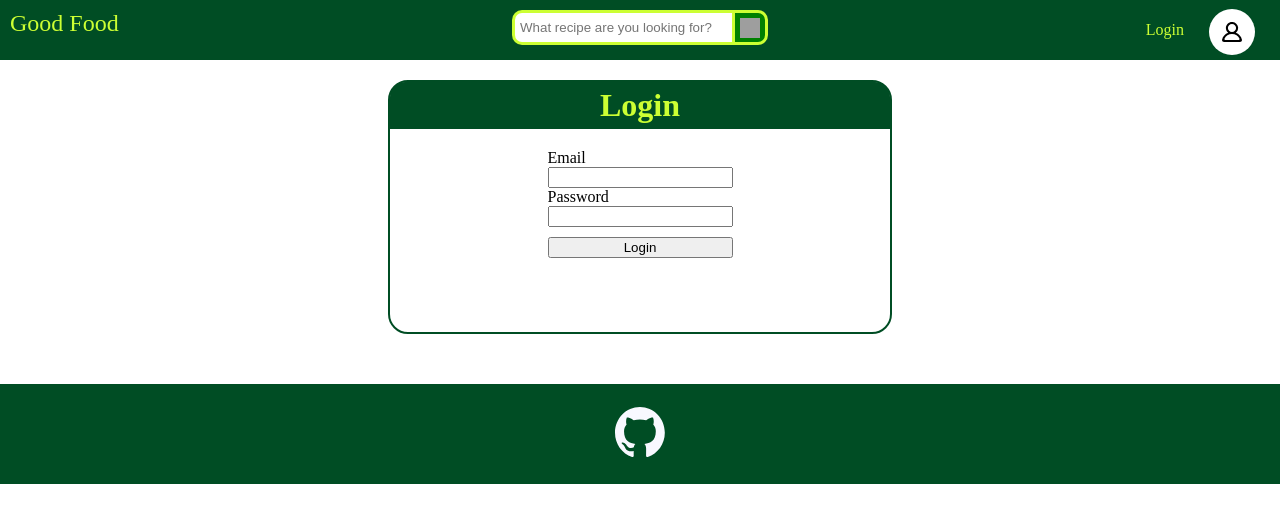
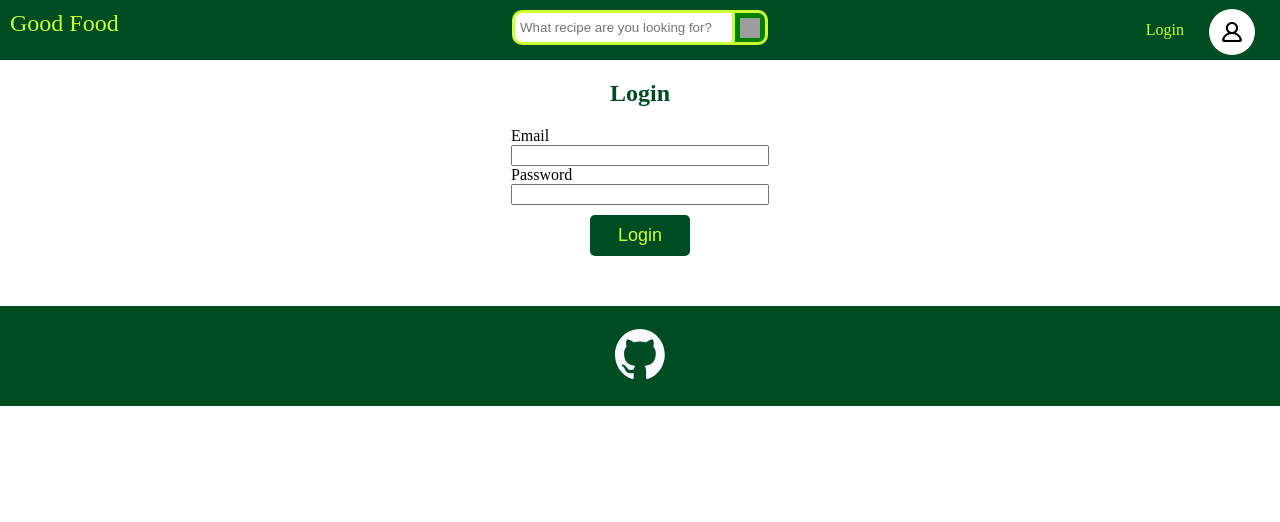
Before and after one commit to CsalaPeter/recipe-website, an Angular app in the folder client/: page /login in a window 1280 px wide. Shown: the top 522 px of the page. Built offline with nearby package versions, Linux system fonts and the light colour scheme; grey boxes are pictures that could not be loaded.

Commit message:
Login dialog styling

```diff
--- a/client/src/app/account/login/login.component.css
+++ b/client/src/app/account/login/login.component.css
@@ -1,21 +1,15 @@
 .login {
   width: 500px;
-  height: 250px;
   margin: auto;
-  border: 2px solid hsl(148, 100%, 15%);
-  border-radius: 20px;
   margin-block: 20px;
 
   .login-header {
     text-align: center;
-    background-color: hsl(148, 100%, 15%);
-    border-radius: 15px 15px 0 0;
-    color: hsl(75, 100%, 60%);
+    color: hsl(148, 100%, 15%);
   }
 
   .login-header h1 {
     margin: 0;
-    padding-block: 5px;
   }
 
   .login-cred {
@@ -26,5 +20,23 @@
 
   .login-submit {
     margin-top: 10px;
+    width: 100px;
+    justify-self: center;
+    padding: 10px 10px;
+    color: hsl(75, 100%, 60%);
+    background-color: hsl(148, 100%, 15%);
+    font-size: 18px;
+    border-radius: 5px;
+    border: none;
+  }
+
+  .login-submit:hover {
+    cursor: pointer;
+    background-color: hsl(120, 100%, 25%);
+    color: hsl(148, 100%, 5%);
+  }
+
+  form input {
+    width: 250px;
   }
 }
--- a/client/src/app/account/login/login.component.html
+++ b/client/src/app/account/login/login.component.html
@@ -1,8 +1,8 @@
-<main class="login">
+<section class="login">
   <header class="login-header">
     <h1>Login</h1>
   </header>
-  <section class="login-body">
+  <main class="login-body">
     <form class="login-cred">
       <label for="email">Email</label>
       <input name="email" type="text" />
@@ -10,5 +10,5 @@
       <input name="password" type="text" />
       <button class="login-submit">Login</button>
     </form>
-  </section>
-</main>
+  </main>
+</section>
--- a/client/src/app/components/navbar/navbar.component.css
+++ b/client/src/app/components/navbar/navbar.component.css
@@ -128,3 +128,30 @@
     cursor: pointer;
   }
 }
+
+.login-dialog {
+  border: 4px solid hsl(101, 100%, 35%);
+  border-radius: 10px;
+
+  .close-btn {
+    position: absolute;
+    width: 50px;
+    height: 50px;
+    border: none;
+    background-color: white;
+    right: 0;
+    top: 0;
+    padding: 15px;
+    font-size: large;
+  }
+
+  .close-btn:hover {
+    cursor: pointer;
+    font-size: larger;
+  }
+}
+
+.login-dialog::backdrop {
+  background-color: black;
+  opacity: 0.7;
+}
--- a/client/src/app/components/navbar/navbar.component.html
+++ b/client/src/app/components/navbar/navbar.component.html
@@ -36,7 +36,7 @@
     </ul>
   </div>
   <ul class="nav-right">
-    <li class="login-btn" [routerLink]="['/login']">Login</li>
+    <li class="login-btn" (click)="login.showModal()">Login</li>
     <li class="profile">
       <div class="profile-circle">
         <img src="/assets/svg/profile-round-1342-svgrepo-com.svg" alt="" />
@@ -44,3 +44,8 @@
     </li>
   </ul>
 </nav>
+
+<dialog #login class="login-dialog">
+  <button (click)="login.close()" class="close-btn">X</button>
+  <app-login></app-login>
+</dialog>
--- a/client/src/app/components/navbar/navbar.component.ts
+++ b/client/src/app/components/navbar/navbar.component.ts
@@ -4,19 +4,22 @@ import { FormsModule } from '@angular/forms';
 import { AppService, IRecipe } from '../../app.service';
 import { BehaviorSubject, debounceTime, filter, switchMap } from 'rxjs';
 import { CommonModule } from '@angular/common';
+import { LoginComponent } from '../../account/login/login.component';
 
 @Component({
   selector: 'app-navbar',
   standalone: true,
-  imports: [FormsModule, CommonModule, RouterLink],
+  imports: [FormsModule, CommonModule, RouterLink, LoginComponent],
   templateUrl: './navbar.component.html',
   styleUrl: './navbar.component.css',
 })
-export class NavbarComponent {
+export class NavbarComponent implements OnInit {
   searchRes: IRecipe[] = [];
   seachSubject = new BehaviorSubject<string>('');
   searchParam = '';
-  constructor(private router: Router, private appService: AppService) {
+  constructor(private router: Router, private appService: AppService) {}
+
+  ngOnInit(): void {
     this.seachSubject
       .pipe(
         filter((search) => search.length > 2),
```
